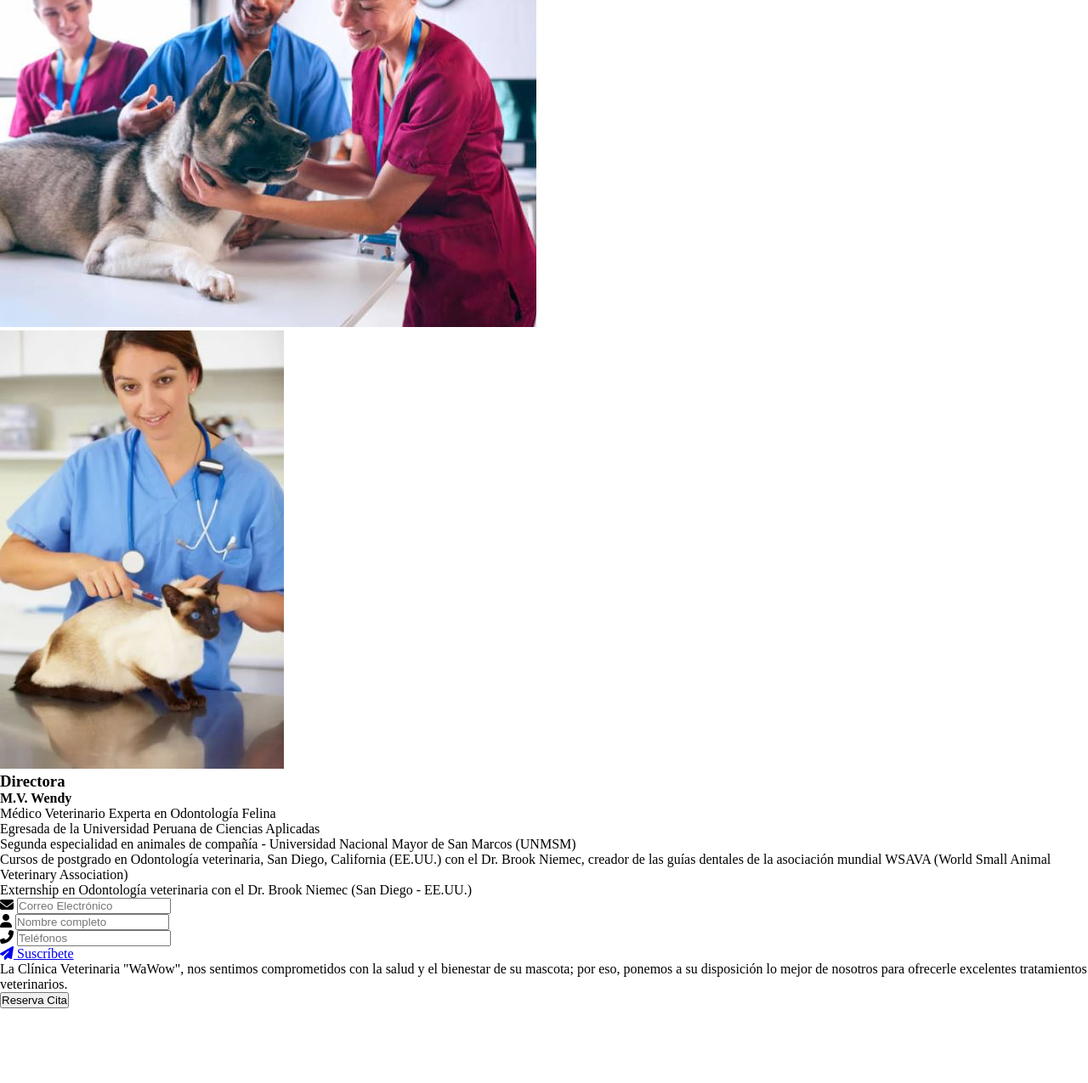
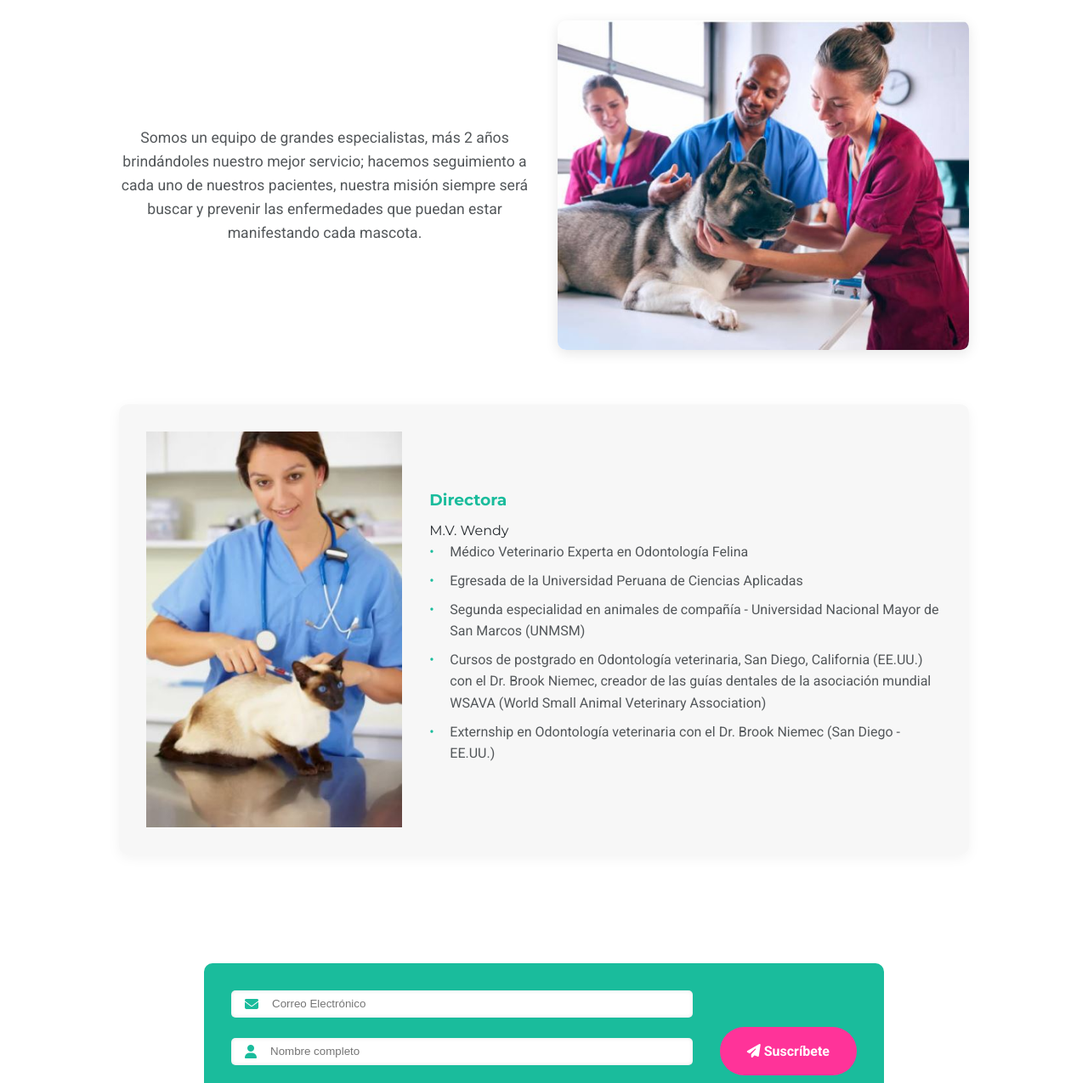
Before and after one commit to Francisco77qa/proyecto-curso-Veterinaria-WaWow, a plain HTML site: page nosotros.html in a window 1280 px wide. Shown: the part 184-1459 px from the top of the page at 85% size. Before the commit the page ends 1371 px from the top, so only its background shows below. Drawn offline with Linux system fonts and the light colour scheme.

Commit message:
Add files via upload

```diff
--- a/css/styles.css
+++ b/css/styles.css
@@ -243,3 +243,298 @@ header{
   background-color: #1abc9c;
   border-radius: 5px;
 }
+/* Variables de color y fuentes */
+:root {
+    --color-primario: #1abc9c;
+    --color-secundario: #ff3399;
+    --color-fondo: #f0f2f5;
+    --color-texto: #53575A;
+    --color-titulos: #282D31;
+}
+
+/* Estilos generales */
+body {
+    font-family: 'Roboto', sans-serif;
+    line-height: 1.6;
+    margin: 0;
+    background-color: #fff;
+    color: var(--color-texto);
+}
+
+img {
+    max-width: 100%;
+    height: auto;
+    display: block;
+}
+
+h2, h3, h4 {
+    font-family: 'Montserrat', sans-serif;
+    color: var(--color-titulos);
+}
+
+/* Header */
+.header {
+    display: flex;
+    justify-content: space-between;
+    align-items: center;
+    padding: 1rem 5%;
+    background-color: #fff;
+    box-shadow: 0 2px 5px rgba(0, 0, 0, 0.1);
+    position: sticky;
+    top: 0;
+    z-index: 1000;
+}
+
+.logo img {
+    height: 4rem;
+}
+
+.nav {
+    display: flex;
+    gap: 1.5rem;
+}
+
+.nav-link, .auth-btn {
+    text-decoration: none;
+    color: var(--color-primario);
+    font-weight: 500;
+    transition: color 0.3s ease;
+}
+
+.nav-link:hover, .auth-btn:hover {
+    color: var(--color-secundario);
+}
+
+.auth-buttons {
+    display: flex;
+    gap: 1rem;
+}
+
+.login-btn {
+    border: 1px solid var(--color-primario);
+    padding: 0.5rem 1rem;
+    border-radius: 5px;
+}
+
+/* Secciones principales */
+main {
+    padding: 2rem 5%;
+}
+
+/* Sección Nosotros */
+.nosotros-section {
+    padding-top: 5rem;
+    text-align: center;
+}
+
+.nosotros-section h2 {
+    color: var(--color-primario);
+    font-size: 2.5rem;
+    margin-bottom: 2rem;
+}
+
+.nosotros-content {
+    display: flex;
+    align-items: center;
+    gap: 2rem;
+    max-width: 1000px;
+    margin: 0 auto;
+    flex-wrap: wrap;
+    justify-content: center;
+}
+
+.nosotros-text {
+    flex: 1;
+    min-width: 300px;
+    font-size: 1.1rem;
+}
+
+.nosotros-image {
+    flex: 1;
+    min-width: 300px;
+}
+
+.nosotros-image img {
+    border-radius: 10px;
+    box-shadow: 0 4px 15px rgba(0, 0, 0, 0.1);
+}
+
+/* Sección Directora */
+.directora-section {
+    background-color: #fff;
+    padding: 4rem 0;
+}
+
+.directora-card {
+    display: flex;
+    align-items: center;
+    gap: 2rem;
+    max-width: 1000px;
+    margin: 0 auto;
+    flex-wrap: wrap;
+    justify-content: center;
+    background-color: #f7f7f7;
+    padding: 2rem;
+    border-radius: 10px;
+    box-shadow: 0 4px 15px rgba(0, 0, 0, 0.05);
+}
+
+.directora-image {
+    flex: 1;
+    min-width: 250px;
+}
+
+.directora-info {
+    flex: 2;
+    min-width: 300px;
+}
+
+.directora-info h3 {
+    color: var(--color-primario);
+    margin-bottom: 0.5rem;
+}
+
+.directora-info h4 {
+    font-weight: 400;
+    margin-top: 0;
+}
+
+.directora-info ul {
+    list-style: none;
+    padding: 0;
+}
+
+.directora-info li {
+    position: relative;
+    padding-left: 1.5rem;
+    margin-bottom: 0.5rem;
+}
+
+.directora-info li::before {
+    content: "•";
+    color: var(--color-primario);
+    position: absolute;
+    left: 0;
+}
+
+/* Sección de Contacto */
+.contacto-section {
+    display: flex;
+    justify-content: center;
+    align-items: center;
+    gap: 2rem;
+    flex-wrap: wrap;
+    background-color: var(--color-primario);
+    color: #fff;
+    padding: 2rem;
+    border-radius: 10px;
+    max-width: 800px;
+    margin: 4rem auto;
+}
+
+.contacto-info {
+    flex: 1;
+    min-width: 250px;
+    display: flex;
+    flex-direction: column;
+    gap: 1.5rem;
+}
+
+.input-container {
+    position: relative;
+    display: flex;
+    align-items: center;
+    background-color: #fff;
+    padding: 0.5rem 1rem;
+    border-radius: 5px;
+    box-shadow: inset 0 0 5px rgba(0, 0, 0, 0.1);
+}
+
+.input-container i {
+    color: var(--color-primario);
+    margin-right: 1rem;
+}
+
+.input-container input {
+    border: none;
+    outline: none;
+    width: 100%;
+    background: transparent;
+    color: var(--color-titulos);
+}
+
+.suscribete-btn a {
+    background-color: var(--color-secundario);
+    color: #fff;
+    text-decoration: none;
+    font-weight: 700;
+    padding: 1rem 2rem;
+    border-radius: 50px;
+    white-space: nowrap;
+    transition: background-color 0.3s ease;
+    display: inline-block;
+}
+
+.suscribete-btn a:hover {
+    background-color: #e60073;
+}
+
+/* Footer */
+footer {
+    background-color: var(--color-primario);
+    color: #fff;
+    text-align: center;
+    padding: 2rem 5%;
+}
+
+.footer-content {
+    max-width: 800px;
+    margin: 0 auto;
+}
+
+.footer-content p {
+    font-size: 1rem;
+    margin-bottom: 1.5rem;
+}
+
+.reserva-btn {
+    background-color: #ffc107;
+    border: none;
+    color: #333;
+    font-weight: bold;
+    padding: 0.75rem 2rem;
+    border-radius: 5px;
+    cursor: pointer;
+    transition: background-color 0.3s ease;
+}
+
+.reserva-btn:hover {
+    background-color: #e0a800;
+}
+
+/* Media Queries para responsividad */
+@media (max-width: 768px) {
+    .header {
+        flex-direction: column;
+        align-items: flex-start;
+        gap: 1rem;
+    }
+
+    .nav {
+        flex-direction: column;
+        gap: 0.5rem;
+        width: 100%;
+        text-align: center;
+    }
+
+    .auth-buttons {
+        width: 100%;
+        justify-content: center;
+    }
+
+    .nosotros-content,
+    .directora-card,
+    .contacto-section {
+        flex-direction: column;
+    }
+}
```
